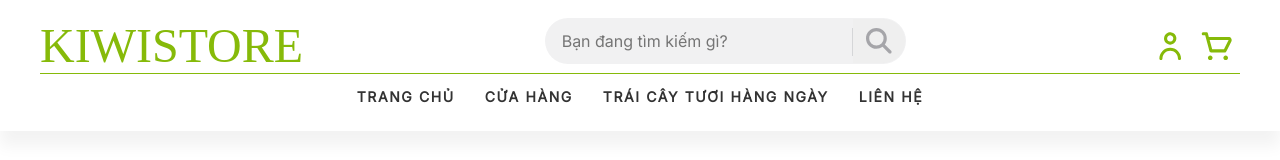
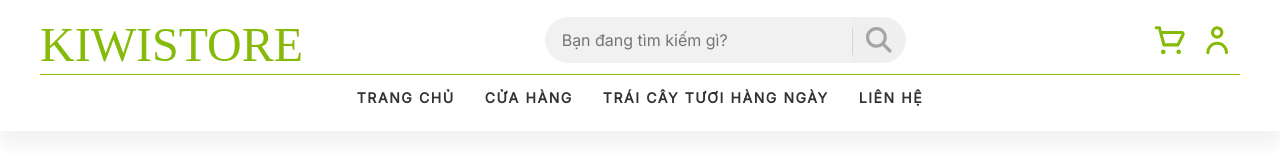
Before and after one commit to LeonCromwell/kiwishop, a React (Create React App) app: page / in a window 1280 px wide. Shown: the top 160 px of the page. Built offline with nearby package versions, Linux system fonts and the light colour scheme; a web font is replaced by a local one.

Commit message:
Xây dựng logic header icon

```diff
--- /dev/null
+++ b/src/components/Button/Button.js
@@ -0,0 +1,37 @@
+import classNames from 'classnames/bind';
+import { Link } from 'react-router-dom';
+
+import style from './Button.module.scss';
+
+const cx = classNames.bind(style);
+
+function Button({ children, to, href, onClick, className, text, leftIcon, rightIcon, ...passProps }) {
+    const _props = {
+        onClick,
+        ...passProps,
+    };
+    let Comp = 'button';
+    if (to) {
+        _props.to = to;
+        Comp = Link;
+    } else if (href) {
+        _props.href = href;
+        Comp = 'a';
+    }
+
+    const classes = cx('wrapper', {
+        [className]: className,
+        text,
+        leftIcon,
+        rightIcon,
+    });
+    return (
+        <Comp className={classes} {..._props}>
+            {leftIcon && <span className={cx('icon')}>{leftIcon}</span>}
+            <span className={cx('title')}>{children}</span>
+            {rightIcon && <span className={cx('icon')}>{rightIcon}</span>}
+        </Comp>
+    );
+}
+
+export default Button;
--- /dev/null
+++ b/src/components/Button/index.js
@@ -0,0 +1 @@
+export { default } from './Button';
--- a/src/config/routes.js
+++ b/src/config/routes.js
@@ -3,6 +3,8 @@ const routes = {
     store: '/store',
     contact: '/contact',
     newfruits: '/newfruits',
+    user: '/user',
+    cart: '/cart',
 };
 
 export default routes;
--- a/src/layouts/components/Header/Header.js
+++ b/src/layouts/components/Header/Header.js
@@ -1,11 +1,10 @@
 import classNames from 'classnames/bind';
 import { Link } from 'react-router-dom';
-import Tippy from '@tippyjs/react';
-import 'tippy.js/dist/tippy.css'; // optional for styling
 
 import style from './Header.module.scss';
 import Search from '../Search';
 import { UserIcon, CartIcon } from '~/components/Icons';
+import Button from '~/components/Button';
 
 const cx = classNames.bind(style);
 
@@ -23,16 +22,13 @@ function Header() {
                     <Search />
 
                     <div className={cx('header-icon')}>
-                        <Tippy content="User" placement="bottom" delay={[200, 200]} animation="fade">
-                            <button>
-                                <UserIcon className={cx('user-icon')} />
-                            </button>
-                        </Tippy>
-                        <Tippy content="Cart" placement="bottom" delay={[200, 200]} animation="fade">
-                            <button>
-                                <CartIcon className={cx('cart-icon')} />
-                            </button>
-                        </Tippy>
+                        <Button to="/cart">
+                            <CartIcon className={cx('cart-icon')} />
+                        </Button>
+
+                        <Button to="/user">
+                            <UserIcon className={cx('user-icon')} />
+                        </Button>
                     </div>
                 </div>
 
--- a/src/layouts/components/Header/Header.module.scss
+++ b/src/layouts/components/Header/Header.module.scss
@@ -94,7 +94,7 @@ header ul li a:hover::before {
 
 .header-icon{
     display: flex;
-    button {
+    a {
         display: flex;
         color: #86BA09;
         justify-content: center;
--- /dev/null
+++ b/src/pages/Cart/Cart.js
@@ -0,0 +1,5 @@
+function Cart() {
+    return <h1>Cart page</h1>;
+}
+
+export default Cart;
--- /dev/null
+++ b/src/pages/Cart/index.js
@@ -0,0 +1 @@
+export { default } from './Cart.js';
--- /dev/null
+++ b/src/pages/User/User.js
@@ -0,0 +1,5 @@
+function User() {
+    return <h1>User page</h1>;
+}
+
+export default User;
--- /dev/null
+++ b/src/pages/User/index.js
@@ -0,0 +1 @@
+export { default } from './User.js';
--- a/src/routes/routes.js
+++ b/src/routes/routes.js
@@ -3,12 +3,16 @@ import Home from '~/pages/Home';
 import Store from '~/pages/Store';
 import Contact from '~/pages/Contact';
 import NewFruits from '~/pages/NewFruits';
+import User from '~/pages/User';
+import Cart from '~/pages/Cart';
 
 const publicRoutes = [
     { path: config.routes.home, component: Home },
     { path: config.routes.store, component: Store },
     { path: config.routes.contact, component: Contact },
     { path: config.routes.newfruits, component: NewFruits },
+    { path: config.routes.user, component: User },
+    { path: config.routes.cart, component: Cart },
 ];
 
 const privateRoutes = [];
```
Also changed, not shown: src/components/Button/Button.module.scss (added).
